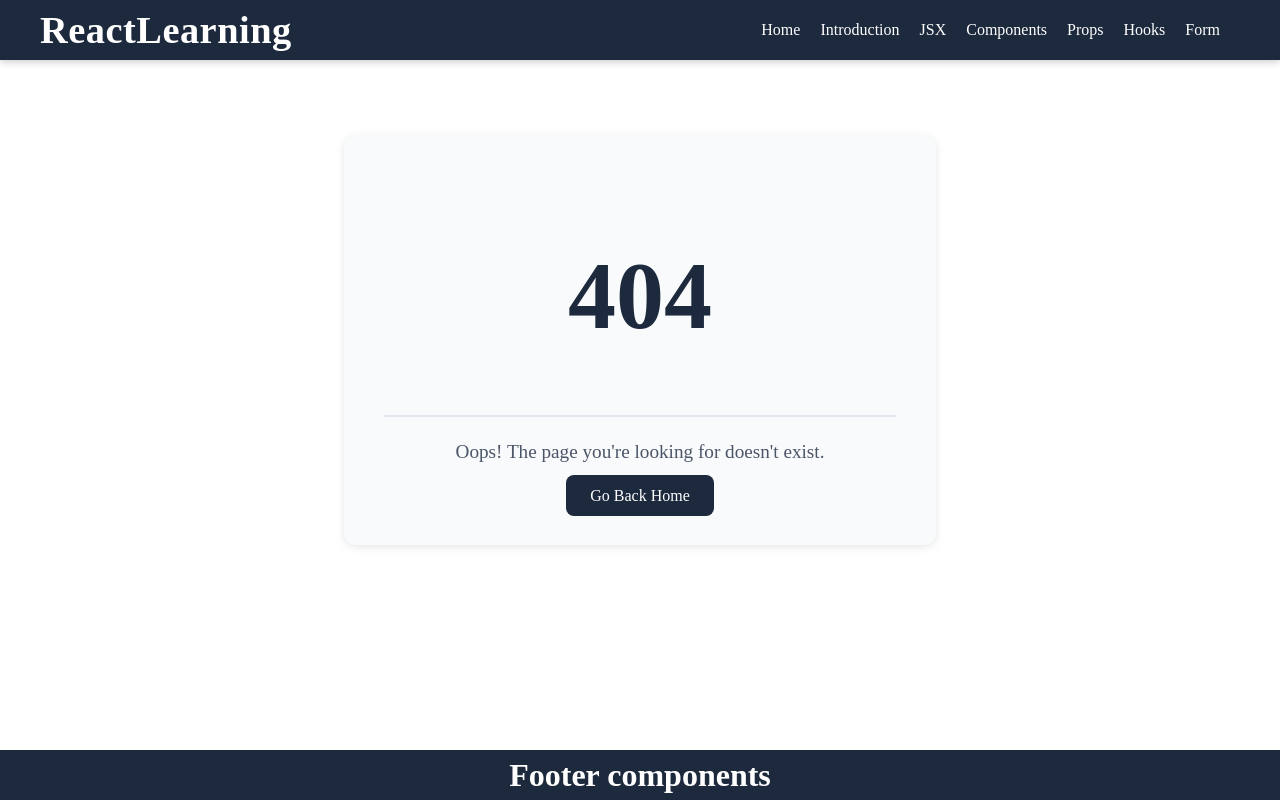
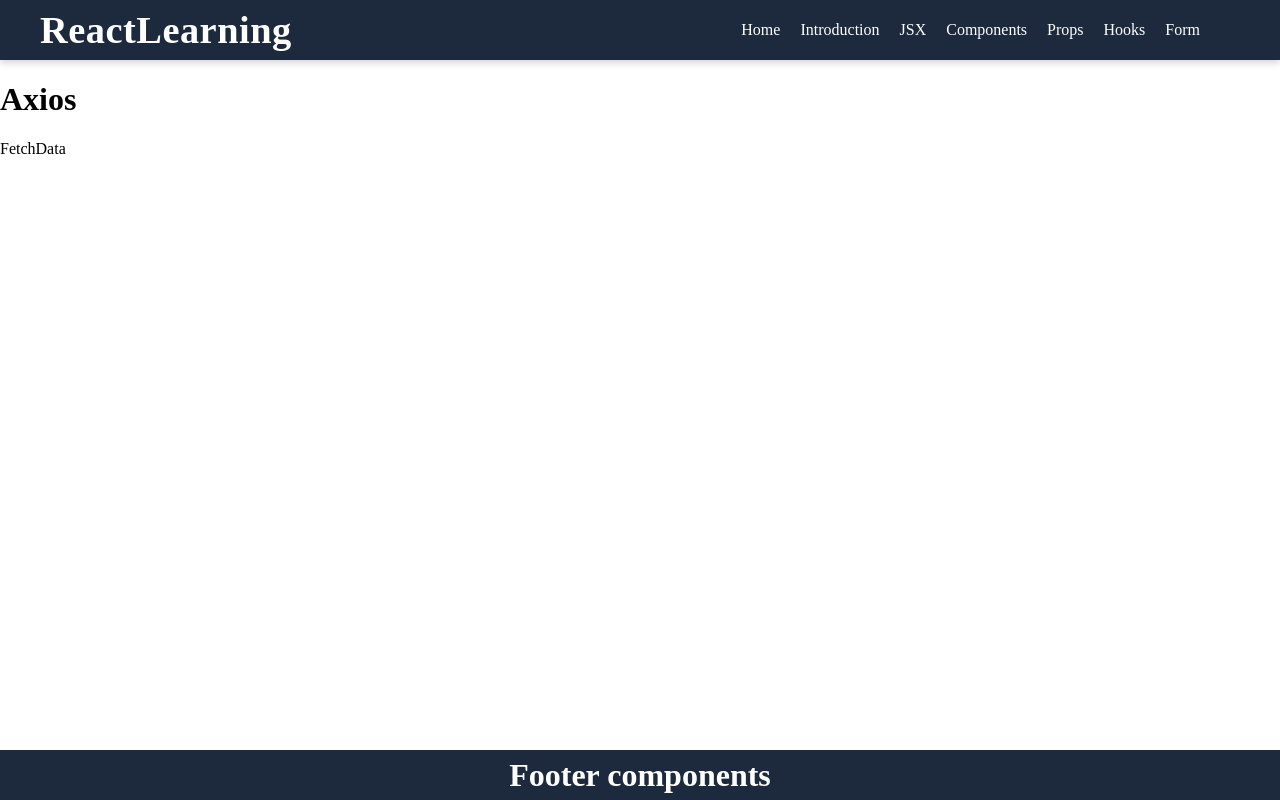
Before and after one commit to Ramsan-code/react-learning, a React (Vite) app: page /axios in a window 1280 px wide. Before the commit this address had no page. Built offline with nearby package versions, Linux system fonts and the light colour scheme.

Commit message:
create axios

```diff
--- a/src/App.jsx
+++ b/src/App.jsx
@@ -11,6 +11,7 @@ import Hooks from "./pages/Hooks";
 import Forms from "./pages/Forms";
 import Fetch from "./pages/Fetch";
 import ReactInto from "./pages/ReactInto";
+import Axios from "./pages/Axios";
 
 function App() {
   return (
@@ -26,6 +27,8 @@ function App() {
           <Route path="/hooks" element={<Hooks />} />
           <Route path="/forms" element={<Forms />} />
           <Route path="/fetch" element={<Fetch/>} />
+          <Route path="/axios" element={<Axios />} />
+
 
           <Route path="*" element={<NotFound />} />
         </Routes>
--- a/src/componensts/Header.jsx
+++ b/src/componensts/Header.jsx
@@ -32,6 +32,7 @@ function Header() {
           Form
         </Link>
         <Link to="/fetch" style={style.navLink}></Link>
+        <Link to="/axios" style={style.navLink}></Link>
       </nav>
     </header>
   );
--- /dev/null
+++ b/src/componensts/axios/FetchData.jsx
@@ -0,0 +1,9 @@
+import React from 'react'
+
+function FetchData() {
+  return (
+    <div>FetchData</div>
+  )
+}
+
+export default FetchData
--- /dev/null
+++ b/src/componensts/axios/postdata.jsx
@@ -0,0 +1,9 @@
+import React from 'react'
+
+function postdata() {
+  return (
+    <div>postdata</div>
+  )
+}
+
+export default postdata
--- /dev/null
+++ b/src/pages/Axios.jsx
@@ -0,0 +1,15 @@
+import React from "react";
+import FetchData from "../componensts/axios/FetchData";
+
+function Axios() {
+  return (
+    <>
+      <div>
+        <h1>Axios</h1>
+        <FetchData />
+      </div>
+    </>
+  );
+}
+
+export default Axios;
```
